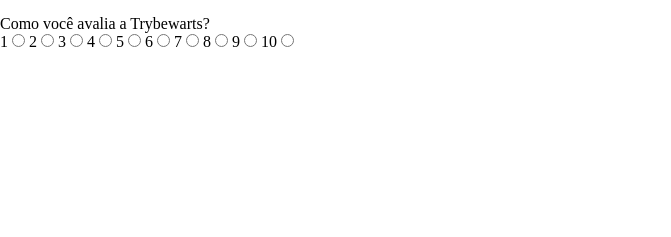
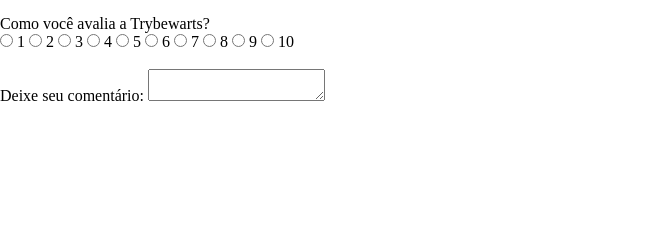
Before and after one commit to viniciusOP/Trybewarts, a website: page index.html in a window 1280 px wide. Shown: the part 413-650 px from the top of the page, 0-671 px from the left. Drawn offline with Linux system fonts and the light colour scheme.

Commit message:
feat: criar textArea no formulario principal maxLength 500

```diff
--- a/index.html
+++ b/index.html
@@ -97,46 +97,52 @@
                 <label for="" id="label-rate">Como você avalia a Trybewarts?</label>
                 <br />
                 <label for="radio-1">
+                    <input type="radio" id="radio-1" name="rate" value="1">
                     1
-                    <input type="radio" id="radio-1" name="rate" value="1">
                 </label>
                 <label for="radio-2">
+                    <input type="radio" id="radio-2" name="rate" value="2">
                     2
-                    <input type="radio" id="radio-2" name="rate" value="2">
                 </label>
                 <label for="radio-3">
+                    <input type="radio" id="radio-3" name="rate" value="3">
                     3
-                    <input type="radio" id="radio-3" name="rate" value="3">
                 </label>
                 <label for="radio-4">
+                    <input type="radio" id="radio-4" name="rate" value="4">
                     4
-                    <input type="radio" id="radio-4" name="rate" value="4">
                 </label>
                 <label for="radio-5">
+                    <input type="radio" id="radio-5" name="rate" value="5">
                     5
-                    <input type="radio" id="radio-5" name="rate" value="5">
                 </label>
                 <label for="radio-6">
+                    <input type="radio" id="radio-6" name="rate" value="6">
                     6
-                    <input type="radio" id="radio-6" name="rate" value="6">
                 </label>
                 <label for="radio-7">
+                    <input type="radio" id="radio-7" name="rate" value="7">
                     7
-                    <input type="radio" id="radio-7" name="rate" value="7">
                 </label>
                 <label for="radio-8">
+                    <input type="radio" id="radio-8" name="rate" value="8">
                     8
-                    <input type="radio" id="radio-8" name="rate" value="8">
                 </label>
                 <label for="radio-9">
+                    <input type="radio" id="radio-9" name="rate" value="9">
                     9
-                    <input type="radio" id="radio-9" name="rate" value="9">
                 </label>
                 <label for="radio-10">
+                    <input type="radio" id="radio-10" name="rate" value="10">
                     10
-                    <input type="radio" id="radio-10" name="rate" value="10">
                 </label>
             </div>
+
+            <br />
+
+            <label class="textarea">Deixe seu comentário:
+                <textarea maxlength="500"></textarea>
+            </label>
 
         </form>
         <img id="trybewarts-forms-logo" src="images/trybewarts-colored.svg" alt="logo da Trybewarts" />
```
